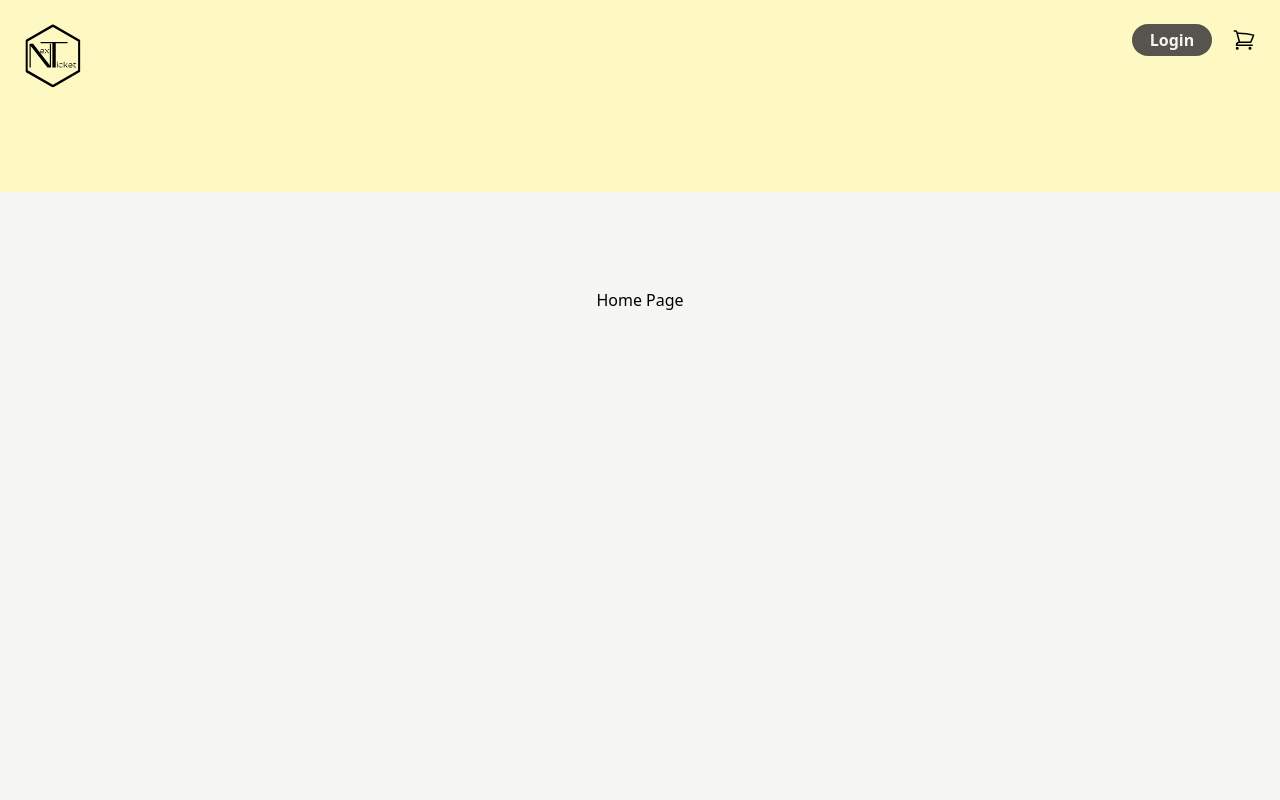
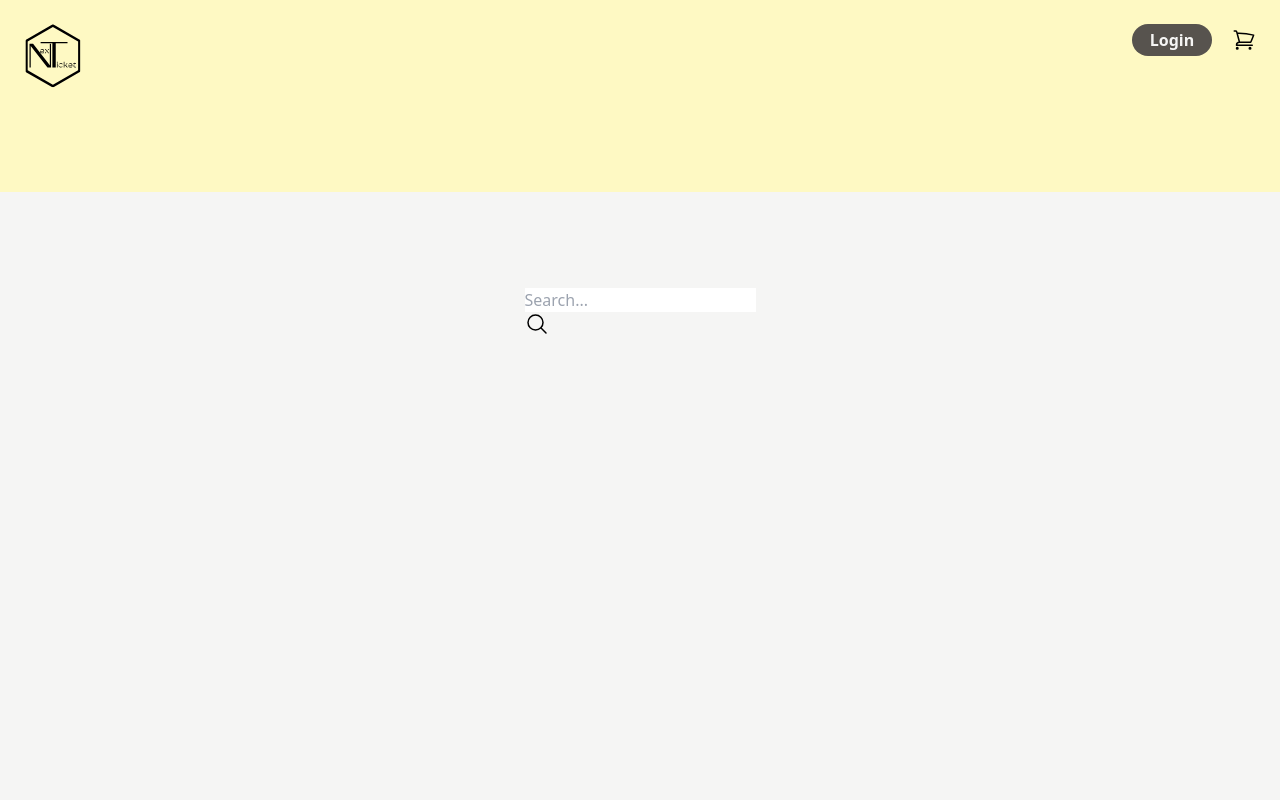
Before and after one commit to AttilaTap/aureus-foxticket-nextgen-nextjs, a Next.js app in the folder nextGen-frontend/: page / in a window 1280 px wide. Shown: the top 800 px of the page. Built offline with nearby package versions, Linux system fonts and the light colour scheme.

Commit message:
Put the text input and an icon

```diff
--- a/nextGen-frontend/app/page.js
+++ b/nextGen-frontend/app/page.js
@@ -1,5 +1,12 @@
 import Image from "next/image";
 
 export default function Home() {
-  return <h1>Home Page</h1>;
+  return (
+    <div>
+      <input type="text" placeholder="Search..."></input>
+      <svg xmlns="http://www.w3.org/2000/svg" fill="none" viewBox="0 0 24 24" stroke-width="1.5" stroke="currentColor" class="w-6 h-6">
+        <path strokeLinecap="round" strokeLinejoin="round" d="M21 21l-5.197-5.197m0 0A7.5 7.5 0 105.196 5.196a7.5 7.5 0 0010.607 10.607z" />
+      </svg>
+    </div>
+  );
 }
```
